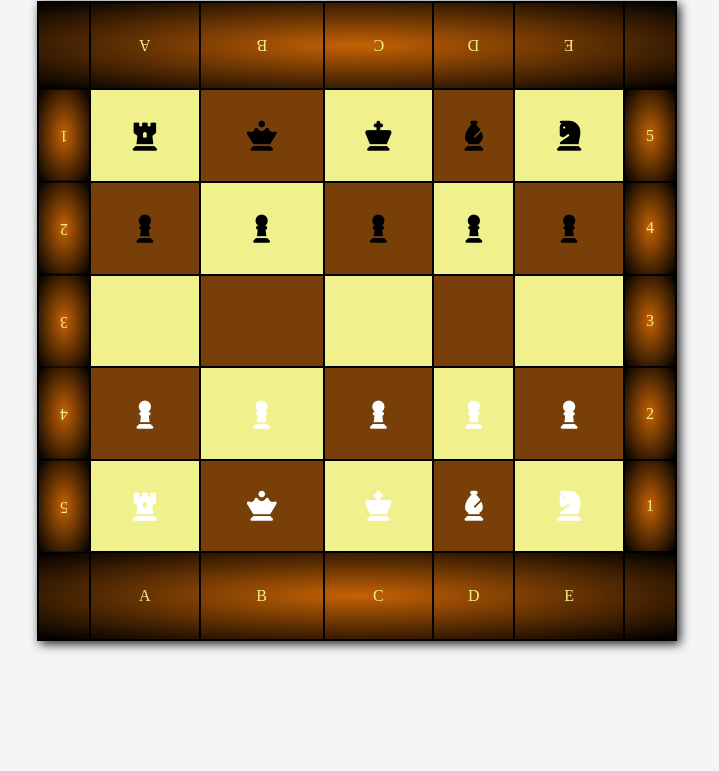
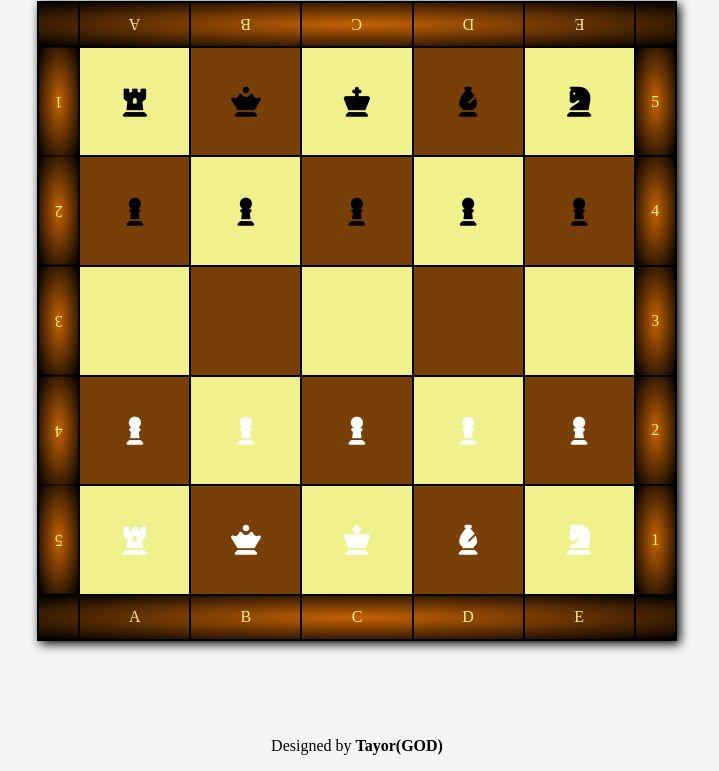
Before and after one commit to JACQUILINI/A-5-5-Chess-board-design--HTML---CSS-, a plain HTML site: page index.html in a window 1280 px wide. Shown: the part 79-850 px from the top of the page, without its empty margins (283-1002 px from the left). Before the commit the page ends 800 px from the top, so only its background shows below. Drawn offline with Linux system fonts and the light colour scheme.

Commit message:
adjustment on .chess and .chessborder

```diff
--- a/index.html
+++ b/index.html
@@ -10,7 +10,7 @@
 
     <!-- Font Aweson kit -->
     <script src="https://kit.fontawesome.com/8ef77fdfca.js" crossorigin="anonymous"></script>
-    <title>Chess-board</title>
+    <title>Responsive-Chess-board-UI </title>
 
      <!-- internal CSS -->
     <style>
@@ -25,14 +25,14 @@
             width: 15em;
             height: 15em;
             background-color: #000000;
-            box-shadow: 3px 3px 10px  rgb(31, 29, 29);
+            box-shadow: 3px 3px 10px  #000000;
 
         }
         .chessborder{
             background-image: radial-gradient(#c56205, #000000);
             text-align: center;
-            width: 3em;
-            height: 2em;
+            width: 1em;
+            height: 1em;
         }
         .rotate180{
             transition: all;
@@ -56,6 +56,13 @@
         }
         .chess{
             text-align: center;
+            width: 3em;
+            height: 3em;
+        }
+        footer{
+            margin: o auto;
+            text-align: center;
+            padding-top: 5em;
         }
         /* Medium screen Responsiveness */
         @media screen and (min-width:450px) and (max-width:750px) {
@@ -166,19 +173,19 @@
                 <td class="chessborder rotate180"> <span>3</span>
 
                 </td>
-                <td class="cream">
+                <td class="cream chess">
 
                 </td>
-                <td class="brown">
+                <td class="brown chess">
 
                 </td>
-                <td class="cream">
+                <td class="cream chess">
 
                 </td>
-                <td class="brown">
+                <td class="brown chess">
 
                 </td>
-                <td class="cream">
+                <td class="cream chess">
 
                 </td>
                 <td class="chessborder "> <span>3</span>
@@ -269,6 +276,7 @@
 
         </table>
     </main>
+    <footer><p>Designed by <strong>Tayor(GOD)</strong> </p></footer>
 
 </body>
 </html>
```
